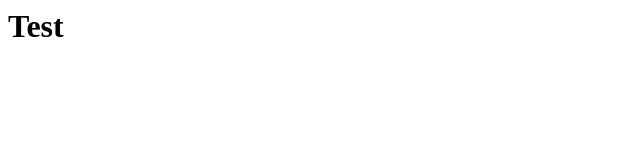
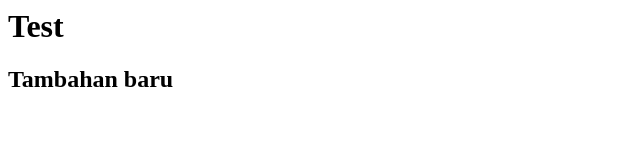
Before and after one commit to Ramdhansss/siklinik, a plain HTML site: page index.html in a window 1280 px wide. Shown: the whole page, without its empty margins (0-640 px from the left). Drawn offline with Linux system fonts and the light colour scheme.

Commit message:
tambah baru

```diff
--- a/index.html
+++ b/index.html
@@ -1 +1,2 @@
 <h1>Test</h1>
+<h2>Tambahan baru</h2>
```
